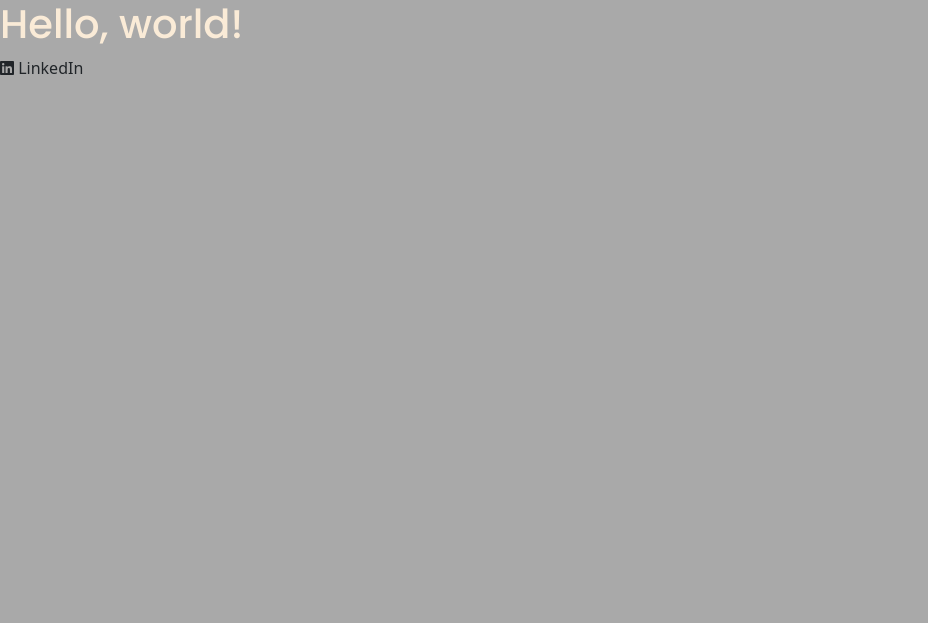
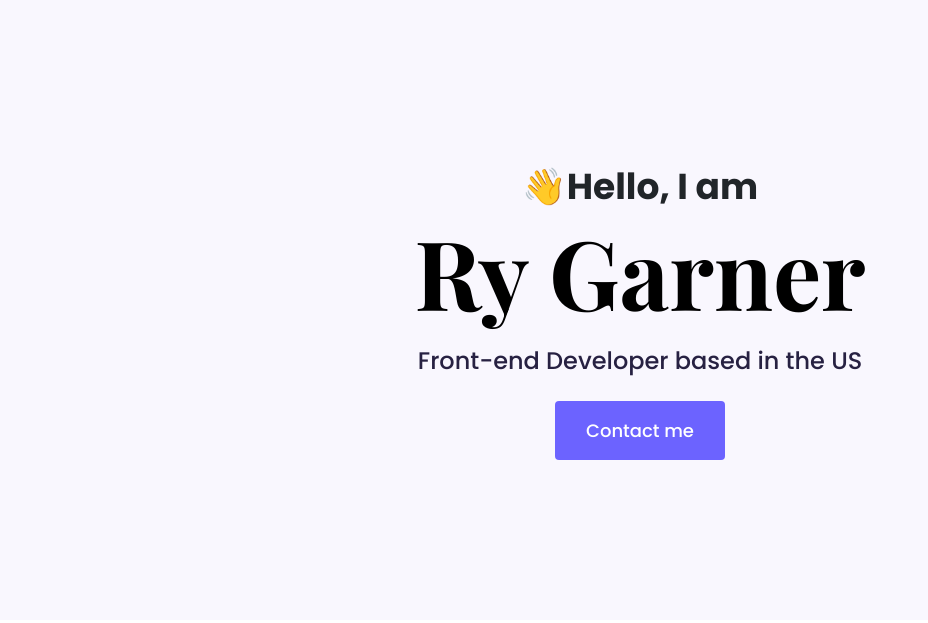
Before and after one commit to rygarner/Portfolio, a plain HTML site: page index.html in a window 1280 px wide. Shown: the whole page, without its empty margins (0-928 px from the left). Drawn offline with nearby package versions, Linux system fonts and the light colour scheme.

Commit message:
created hero page

```diff
--- a/index.html
+++ b/index.html
@@ -4,7 +4,6 @@
     <meta charset="utf-8">
     <meta name="viewport" content="width=device-width, initial-scale=1">
     <title>Homepage</title>
-    <link href="https://cdn.jsdelivr.net/npm/bootstrap@5.3.0-alpha3/dist/css/bootstrap.min.css" rel="stylesheet" integrity="sha384-KK94CHFLLe+nY2dmCWGMq91rCGa5gtU4mk92HdvYe+M/SXH301p5ILy+dN9+nJOZ" crossorigin="anonymous">
     <link href="https://cdn.jsdelivr.net/npm/bootstrap@5.3.0-alpha3/dist/css/bootstrap.min.css" rel="stylesheet" integrity="sha384-KK94CHFLLe+nY2dmCWGMq91rCGa5gtU4mk92HdvYe+M/SXH301p5ILy+dN9+nJOZ" crossorigin="anonymous">
     <script src="https://kit.fontawesome.com/f3af276da1.js" crossorigin="anonymous"></script>
     <link rel="preconnect" href="https://fonts.googleapis.com">
@@ -13,11 +12,14 @@
     <link rel="stylesheet" href="style/portfolio.css">
 </head>
   <body>
-    <h1>Hello, world!</h1>
-    <p>
-        <i class="fa-brands fa-linkedin"></i>
-        LinkedIn
-    </p>
+    <div class="hero">
+      <p>👋Hello, I am</p>
+      <h1>Ry Garner</h1>
+      <h2 class="mb-3">Front-end Developer based in the US</h2>
+      <div>
+        <a href="#" class="btn btn-branding">Contact me</a>
+      </div>
+    </div>
     <script src="https://cdn.jsdelivr.net/npm/bootstrap@5.3.0-alpha3/dist/js/bootstrap.bundle.min.js" integrity="sha384-ENjdO4Dr2bkBIFxQpeoTz1HIcje39Wm4jDKdf19U8gI4ddQ3GYNS7NTKfAdVQSZe" crossorigin="anonymous"></script>
   </body>
 </html>
--- a/style/portfolio.css
+++ b/style/portfolio.css
@@ -1,11 +1,51 @@
 /*font-family: 'Playfair Display', serif;
 font-family: 'Poppins', sans-serif; */
-
-body {
-    background-color: darkgray;
+:root {
+    --branding-color: #6c63ff;
+    --secondary-color: #f9f7fe;
+    --heading-font-family: 'Playfair Display', serif;
+    --default-font-family: "Poppins", sans-serif;
 }
 
+body{
+    font-family: var(--default-font-family);
+}
+
+h1, h2, h3, h4, h5, h6 {
+    color: black;
+    font-family: var(--heading-font-family);
+    font-weight: bold;
+}
 h1 {
-    color: antiquewhite;
-    font-family: 'Poppins', sans-serif;
+    font-size: 96px;
 }
+p {
+    font-family: var(--default-font-family);
+    font-weight: normal;
+}
+.hero {
+    background: var(--secondary-color);
+    text-align: center;
+    padding: 160px 20px;
+}
+.hero p {
+    font-size: 36px;
+    font-weight: bold;
+    margin: 0;
+
+}
+.hero h2 {
+    font-family: var(--default-font-family);
+    font-weight: normal;
+    line-height: 2;
+    font-size: 24px;
+    color: #272142;
+}
+.btn-branding{
+    background-color: var(--branding-color);
+    border-radius: 4px;
+    color: white;
+    font-size: 18px;
+    line-height: 27px;
+    padding: 15px 30px;
+}
```
Also changed, not shown: about.html (+0 -4 lines), my-work.html (+4 -1 lines).
